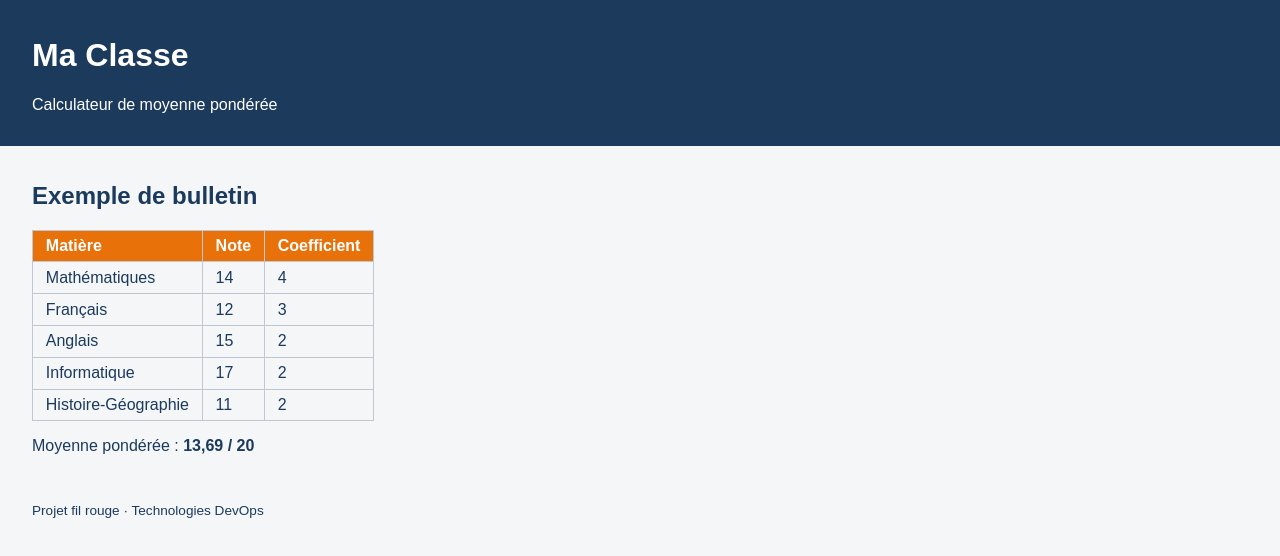
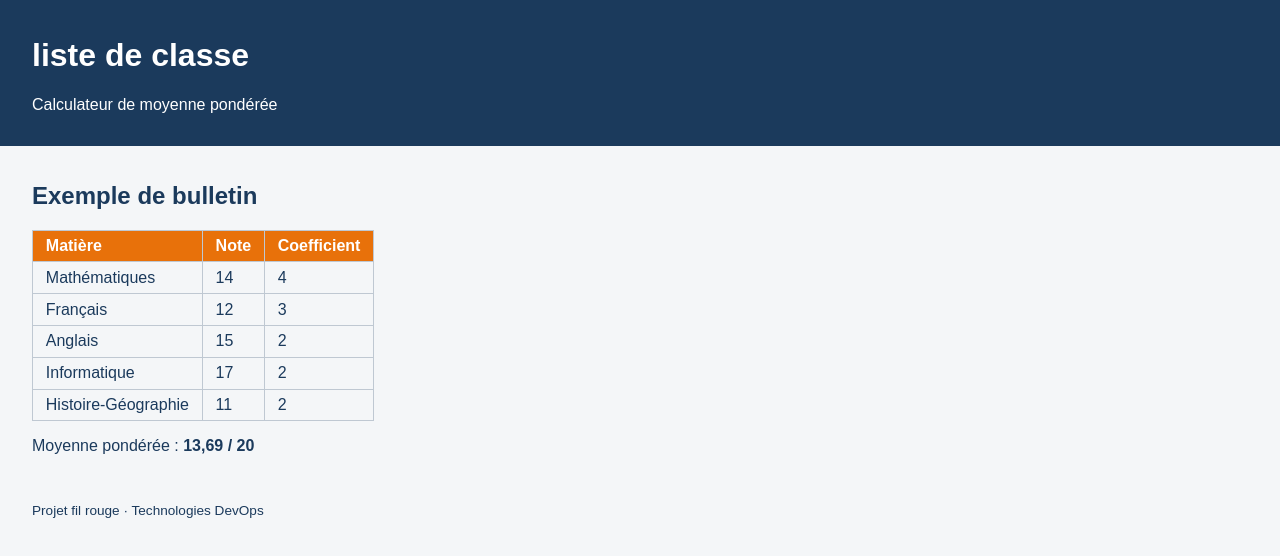
Before and after one commit to nyxar-kryto/ma_classe_solo, a plain HTML site: page index.html in a window 1280 px wide. Drawn offline with Linux system fonts and the light colour scheme.

Commit message:
modification titre entête par dev2

```diff
--- a/index.html
+++ b/index.html
@@ -8,7 +8,7 @@
 </head>
 <body>
   <header>
-    <h1>Ma Classe</h1>
+    <h1>liste de classe</h1>
     <p>Calculateur de moyenne pondérée</p>
   </header>
   <main>
```
